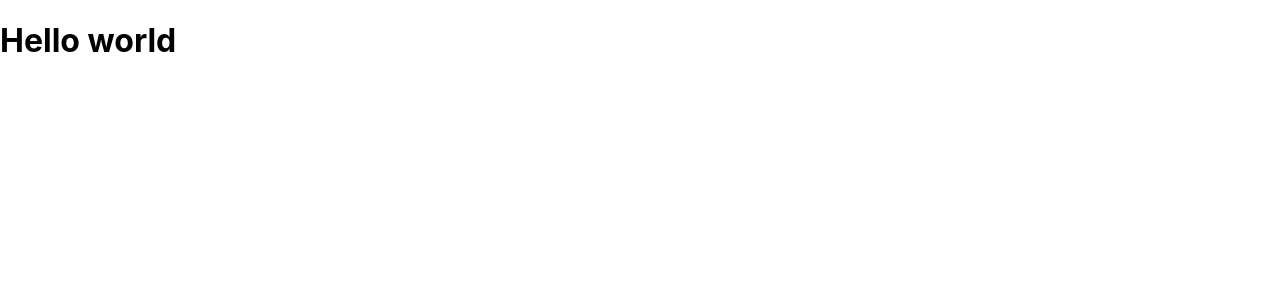
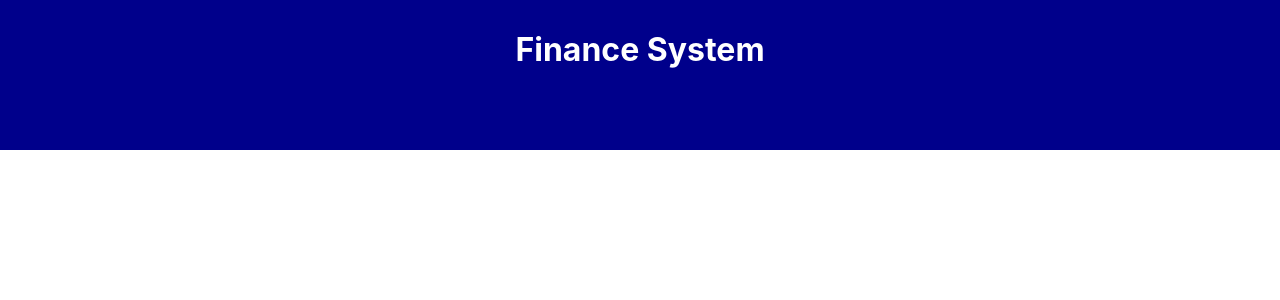
Before and after one commit to ederbiason/expense-tracker, a React (Create React App) app: page / in a window 1280 px wide. Shown: the top 300 px of the page. Built offline with nearby package versions, Linux system fonts and the light colour scheme.

Commit message:
structure

```diff
--- /dev/null
+++ b/src/App.styles.ts
@@ -0,0 +1,24 @@
+import styled from "styled-components";
+
+export const Container = styled.div`
+
+`
+
+export const Header = styled.div`
+    background-color: darkblue;
+    height: 150px;
+    text-align: center;
+`
+
+export const HeaderText = styled.h1`
+    margin: 0;
+    padding: 0;
+    color: white;
+    padding-top: 30px;
+`
+
+export const Body = styled.div`
+    margin: auto;
+    max-width: 980px;
+    margin-bottom: 30px;
+`
--- a/src/App.tsx
+++ b/src/App.tsx
@@ -1,6 +1,14 @@
+import * as C from './App.styles'
 
 export function App() {
   return (
-    <h1>Hello world</h1>
+    <C.Container>
+      <C.Header>
+        <C.HeaderText>Finance System</C.HeaderText>
+      </C.Header>
+      <C.Body>
+
+      </C.Body>
+    </C.Container>
   );
 }
```
